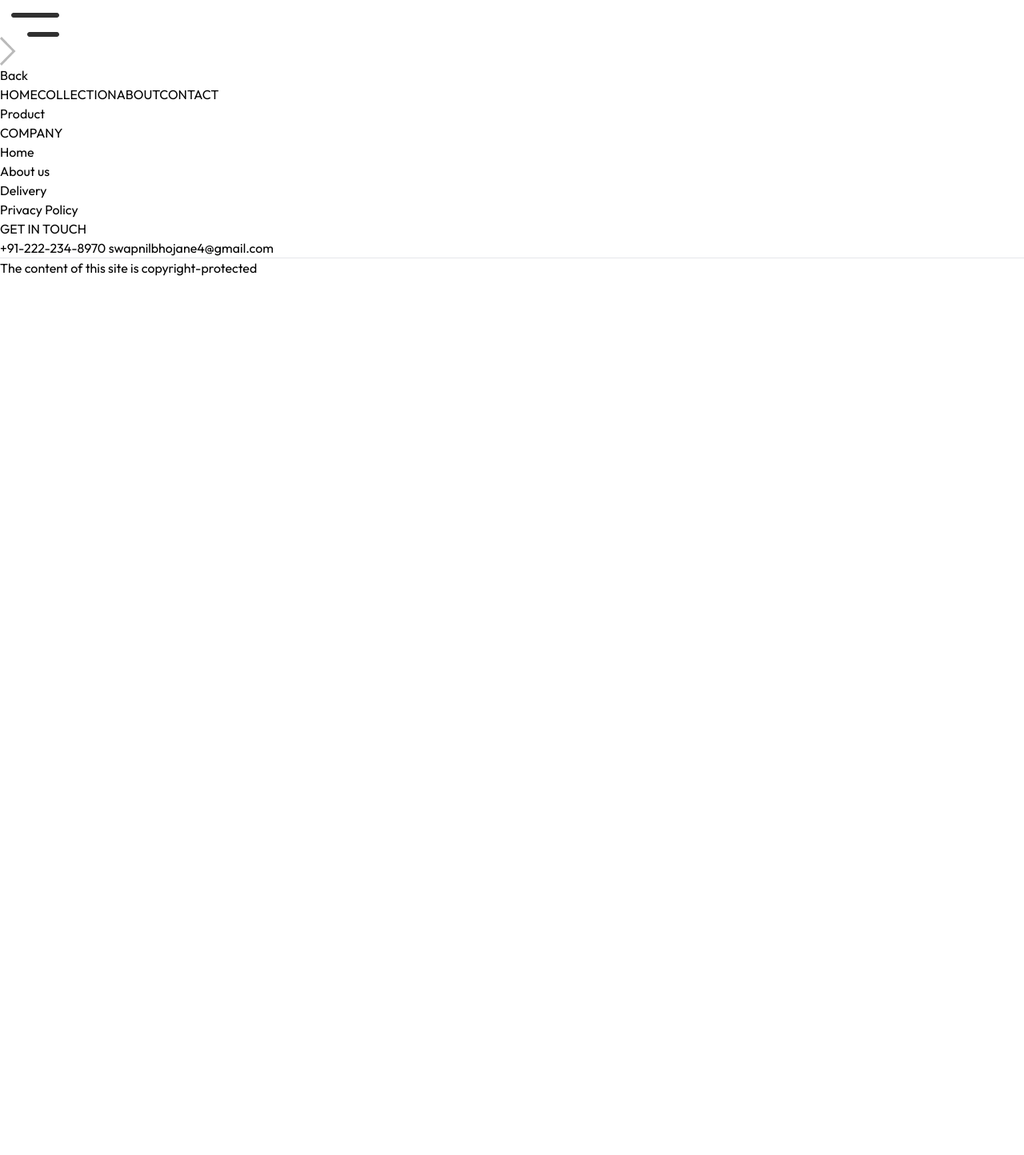
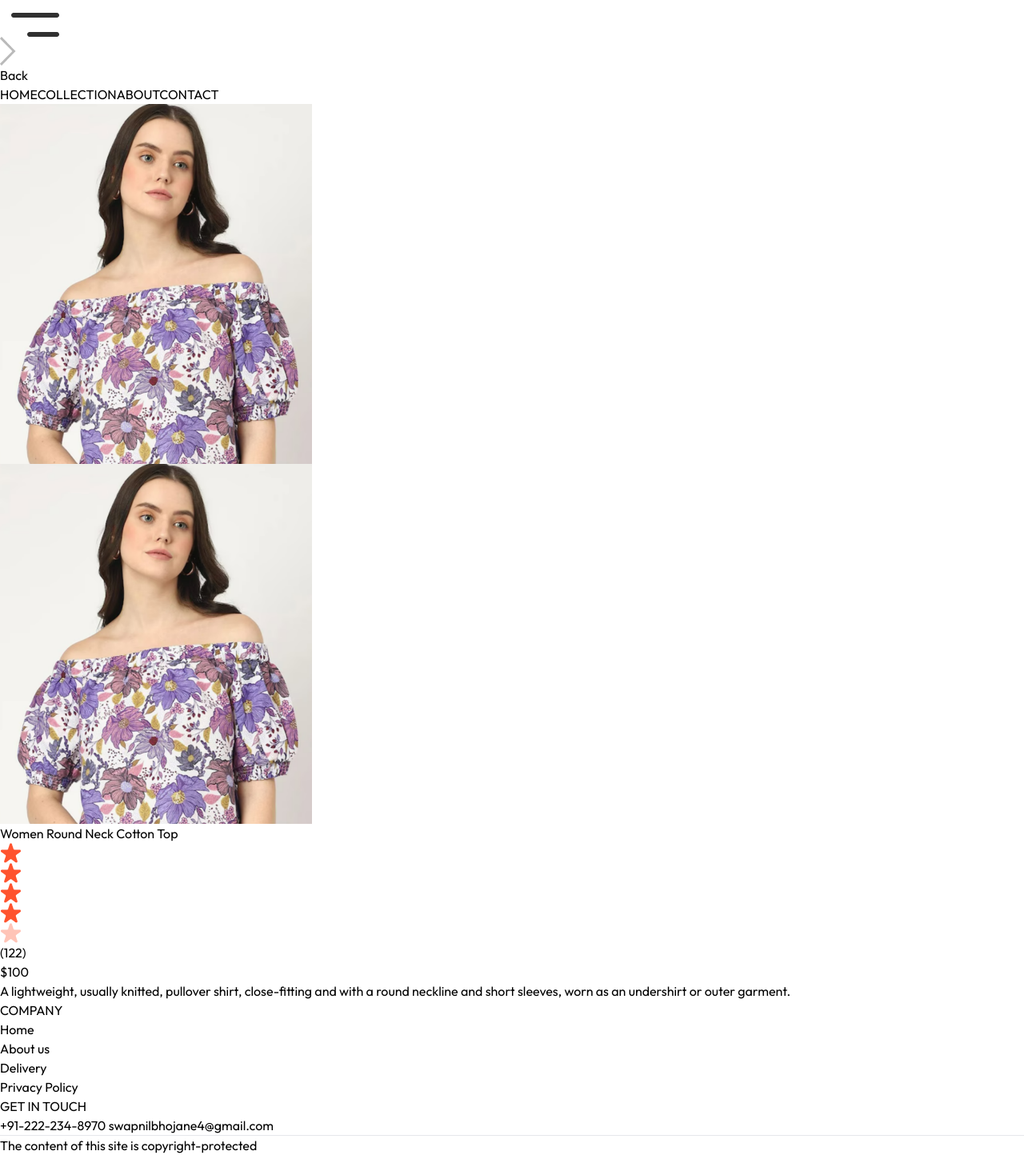
Before and after one commit to swapnilbhojane4/Ecommerce, a React (Vite) app: page /product/aaaaa in a window 1280 px wide. Shown: the part 321-1765 px from the top of the page at 80% size. Before the commit the page ends 800 px from the top, so only its background shows below. Built offline with nearby package versions, Linux system fonts and the light colour scheme.

Commit message:
Product details

```diff
--- a/src/pages/Collection.jsx
+++ b/src/pages/Collection.jsx
@@ -149,7 +149,6 @@
           </select>
         </div>
 
-        {/* render products */}
         <div className='grid grid-cols-2 md:grid-cols-3 lg:grid-cols-4 gap-y-6'>
           {
             filterProducts.map((item, index) => (
--- a/src/pages/Product.jsx
+++ b/src/pages/Product.jsx
@@ -1,9 +1,68 @@
-import React from 'react'
+import React, { useContext, useEffect, useState } from 'react'
+import { useParams } from 'react-router-dom'
+import { ShopContext } from '../context/ShopContext';
+import { assets } from '../assets/assets';
 
 const Product = () => {
-  return (
-    <div>Product</div>
-  )
+
+  const {productId} = useParams();
+  const {products, currency} = useContext(ShopContext);
+  const [productData, setProductData] = useState();
+  const [image, setImage] = useState('');
+
+  const fetchProductsData = async () => {
+
+    products.map((item) =>{
+      if(item._id === productId) {
+        setProductData(item)
+        setImage(item.image[0])
+        console.log(item);
+        return null;
+      }
+    })
+  }
+
+  useEffect(()=> {
+    fetchProductsData();
+  }, [productId])
+
+
+  return productData ? (
+    <div className='border-t-2 pt-10 transition-opacity ease-in duration-500 opacity-100'>
+
+      <div className='flex gap-12 sm:gap-12 flex-col sm:flex-row'>
+
+        <div className="flex-1 flex flex-col-reverse gap-3 sm:flex-row">
+          <div className="flex sm:flex-col overflow-x-auto sm:overflow-y-scroll justify-between sm:justify-normal sm:w-[18.7%] w-full">
+            {
+              productData.image.map((item,index)=>(
+                <img onClick={()=> setImage(item)}
+                src={item} key={index} alt='' className='w-[24%] sm:w-full sm:mb-3 flex-shrink-0 cursor-pointer'/>
+              ))
+            }
+          </div>
+
+          <div className='w-full sm:w-[80%] '>
+            <img className='w-full auto' src={image} alt='' />
+          </div>
+        </div>
+
+        <div className='flex-1'>
+          <h1 className='font-medium text-2xl mt-2'>{productData.name}</h1>
+          <div className="flex items-center gap-1 mt-2">
+            <img src={assets.star_icon} alt="" className="w-3 5" />
+            <img src={assets.star_icon} alt="" className="w-3 5" />
+            <img src={assets.star_icon} alt="" className="w-3 5" />
+            <img src={assets.star_icon} alt="" className="w-3 5" />
+            <img src={assets.star_dull_icon} alt="" className="w-3 5" />
+            <p className='pl-2'>(122)</p>
+          </div>
+          <p className='mt-5 text-3xl font-medium'>{currency}{productData.price}</p>
+          <p className='mt-5 text-gray-500 md:w-4/5'>{productData.description}</p>
+        </div>
+      </div>
+    </div>
+  ) : <div className="opacity-0"></div>
 }
 
 export default Product
```
